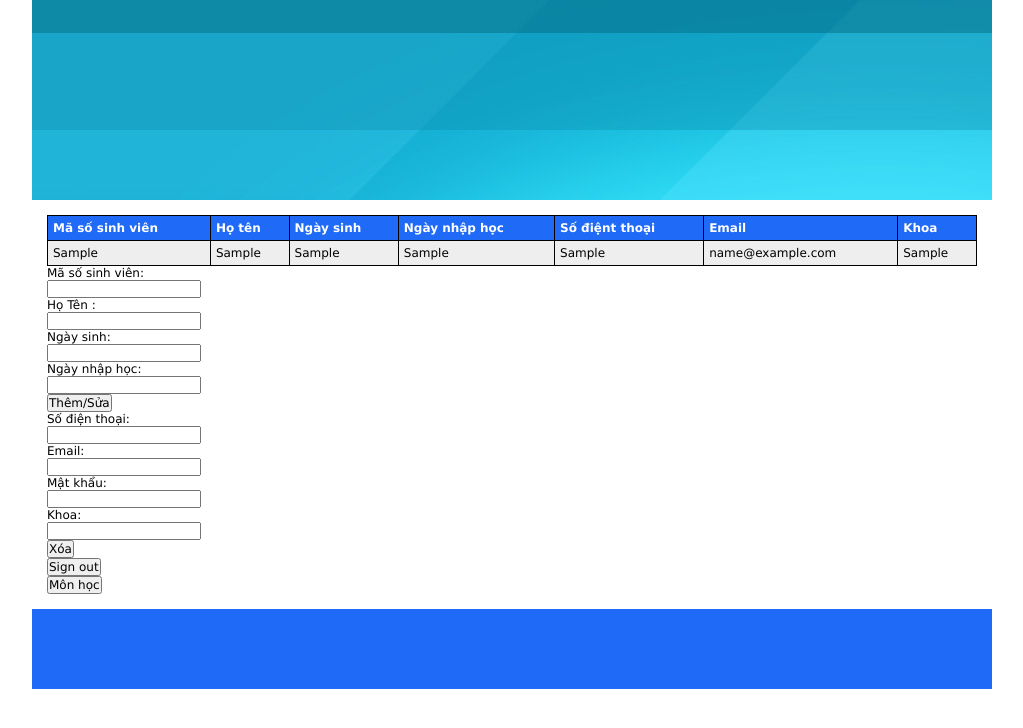
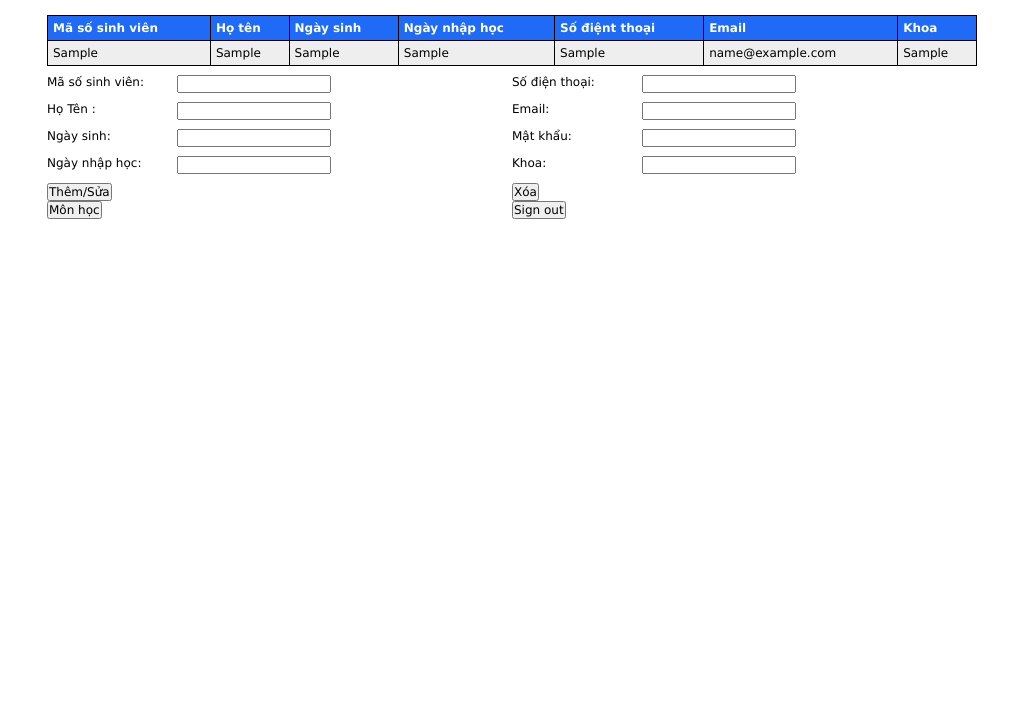
Before and after one commit to anhngh21/schoolmanager, a PHP site: page /userManager/student_manager.php in a window 1280 px wide. Shown: the top 728 px of the page, without its empty margins (128-1151 px from the left). Run offline with PHP 8.4, Linux system fonts and the light colour scheme; the visitor is signed in with stand-in values (Sample User, id 1); tables that the repository leaves empty or names only in its code hold one stand-in row (values such as "Sample post"); data that the repository does not hold is empty.

Commit message:
duoc cap nhap lai css

```diff
--- a/CSS/style.css
+++ b/CSS/style.css
@@ -54,12 +54,6 @@ table  th	{
     color: white;
 }
 #header {
-    height:200px;
-    background-color: #1F6AF6;
-    background-image: url('../images/header.jpg');
-    color: #000000;
-    text-align:left;
-    /* padding: 5px */
 
 }
 /* #nav{
@@ -75,10 +69,57 @@ background-color: #FFFFFF;
 }
 
 #footer  {
-    height: 65px;
-    padding: 10px 0px 5px 0px;
-    background-color: #1F6AF6;
-    color:#FFFFFF;
-    text-align:center
 
 }
+.loginTable{
+    width: 300px;
+    border-style: solid;
+    border-width: 1px;
+    margin: 200px auto ;
+    padding: 30px;
+}
+
+
+.login-control-group {
+    margin-bottom:9px;
+
+}
+.login-control-label {
+    display:block;
+    float:left;
+    width:100px;
+    text-align:left;
+}
+.login-control {
+
+    padding-left:20px;
+    margin-left:180px;
+    margin-left:0
+}
+.login-control-bn{
+    margin: 0px auto;
+    width: 46px;
+}
+
+.nhaplieu-control-group {
+    margin-bottom:9px;
+
+}
+.nhaplieu-control-label {
+    display:block;
+    float:left;
+    width:130px;
+    text-align:left;
+}
+.nhaplieu-control {
+
+    padding-left:20px;
+    margin-left:180px;
+    margin-left:0
+}
+.nhaplieu-tbLeft{float:left;
+width: 50%;}
+.nhaplieu-tbRight{float: right;width: 50%;}
+#nhaplieu{
+    margin: 9px auto;
+}
```
